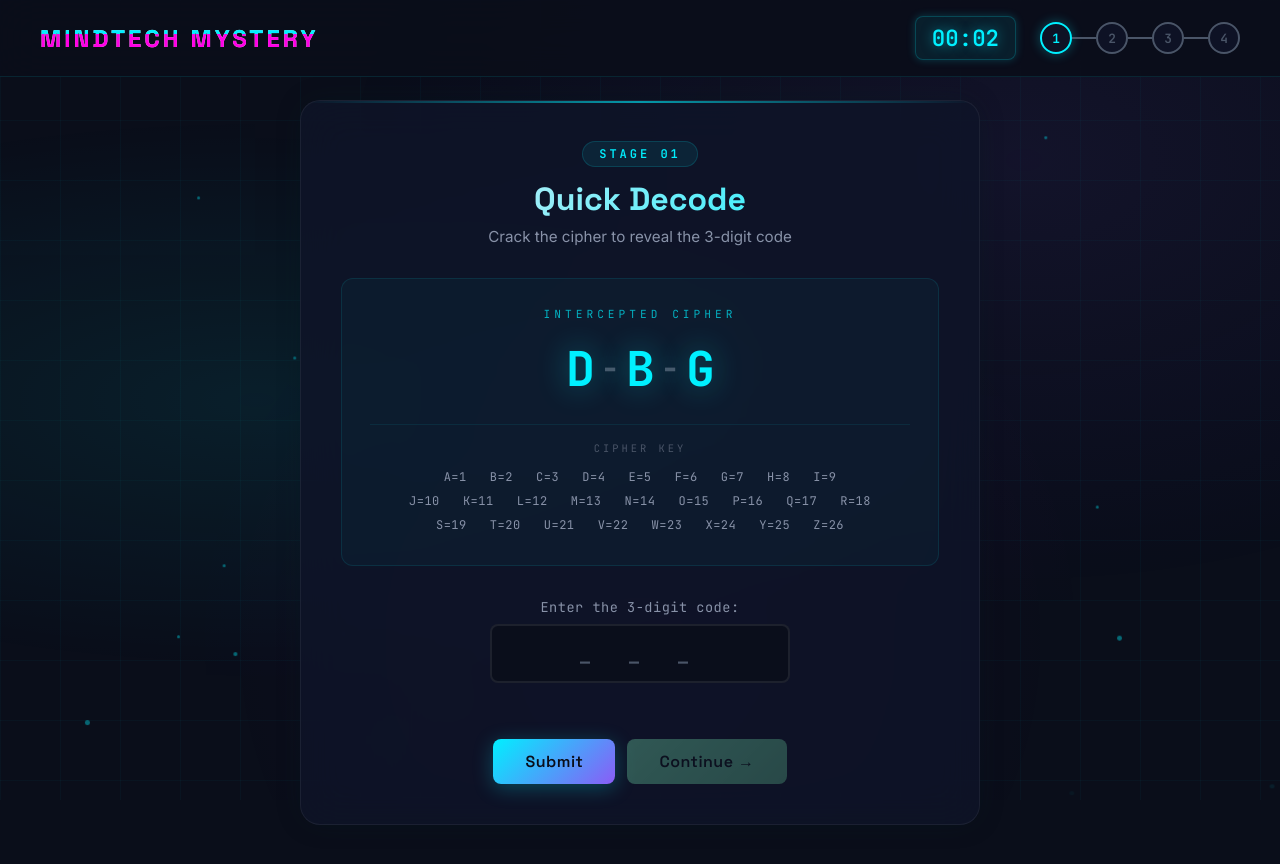
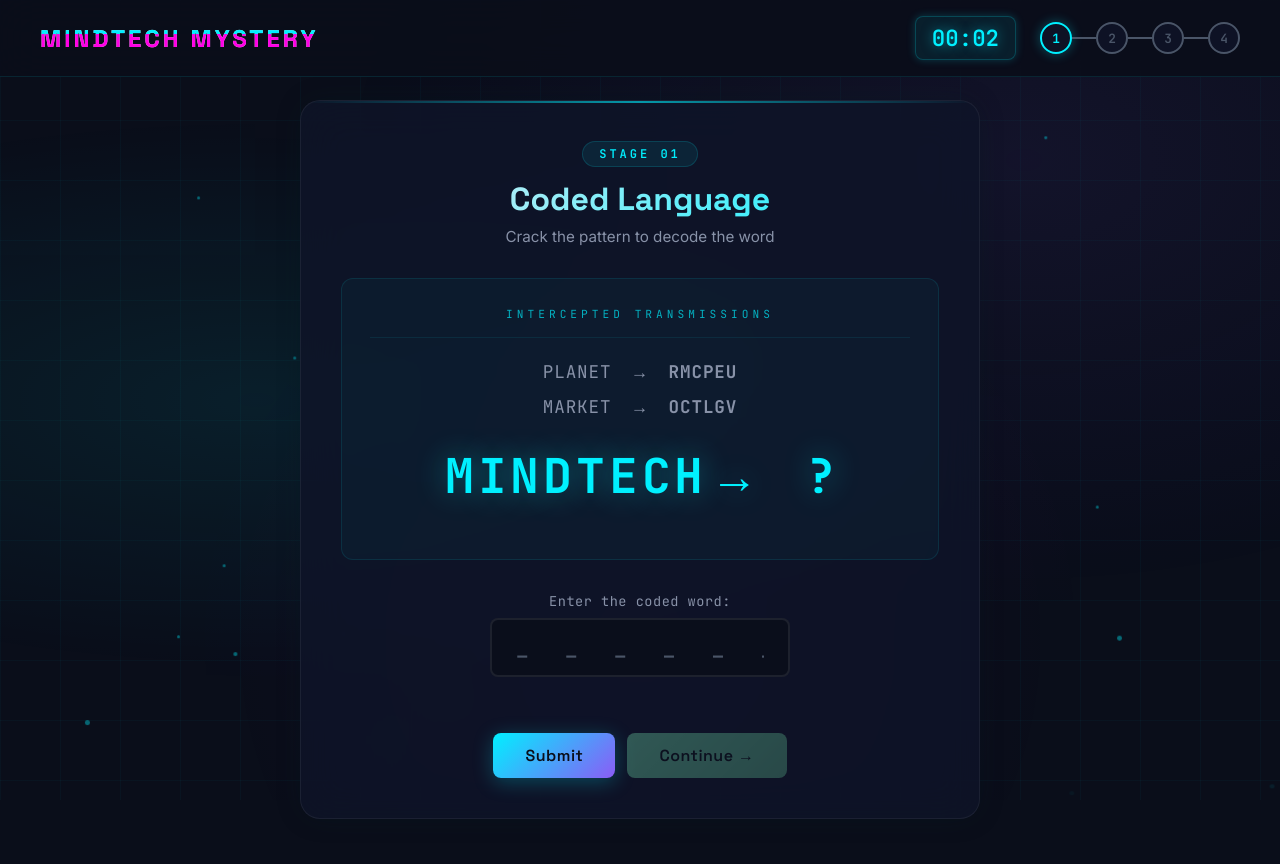
Before and after one commit to ravigara/Mindtech_Mystery, a website: page frontend/index.html in a window 1280 px wide. Both pictures are taken after a click on the button "Initialize Mission". Drawn offline with nearby package versions, Linux system fonts and the light colour scheme.

Commit message:
Replace Stage 1 with coded language puzzle (answer: OKPEVFEI)

```diff
--- a/frontend/index.html
+++ b/frontend/index.html
@@ -73,39 +73,39 @@
             </div>
         </section>
 
-        <!-- Stage 1: Quick Decode -->
+        <!-- Stage 1: Coded Language -->
         <section id="stage-1" class="stage">
             <div class="stage-card">
                 <div class="stage-header">
                     <span class="stage-badge">STAGE 01</span>
-                    <h2>Quick Decode</h2>
-                    <p class="stage-subtitle">Crack the cipher to reveal the 3-digit code</p>
+                    <h2>Coded Language</h2>
+                    <p class="stage-subtitle">Crack the pattern to decode the word</p>
                 </div>
                 <div class="cipher-display" id="cipher-display">
-                    <div class="cipher-label">INTERCEPTED CIPHER</div>
-                    <div class="cipher-text">
-                        <span class="cipher-char" style="--delay: 0">D</span>
-                        <span class="cipher-sep">-</span>
-                        <span class="cipher-char" style="--delay: 1">B</span>
-                        <span class="cipher-sep">-</span>
-                        <span class="cipher-char" style="--delay: 2">G</span>
+                    <div class="cipher-label">INTERCEPTED TRANSMISSIONS</div>
+                    <div class="cipher-key">
+                        <div class="key-grid" style="font-size: 1.1em; letter-spacing: 0.05em;">
+                            PLANET &nbsp;→&nbsp; <strong>RMCPEU</strong>
+                        </div>
+                        <div class="key-grid" style="font-size: 1.1em; letter-spacing: 0.05em;">
+                            MARKET &nbsp;→&nbsp; <strong>OCTLGV</strong>
+                        </div>
                     </div>
-                    <div class="cipher-key">
-                        <div class="key-label">CIPHER KEY</div>
-                        <div class="key-grid">
-                            A=1 &nbsp; B=2 &nbsp; C=3 &nbsp; D=4 &nbsp; E=5 &nbsp; F=6 &nbsp; G=7 &nbsp; H=8 &nbsp; I=9
-                        </div>
-                        <div class="key-grid">
-                            J=10 &nbsp; K=11 &nbsp; L=12 &nbsp; M=13 &nbsp; N=14 &nbsp; O=15 &nbsp; P=16 &nbsp; Q=17 &nbsp; R=18
-                        </div>
-                        <div class="key-grid">
-                            S=19 &nbsp; T=20 &nbsp; U=21 &nbsp; V=22 &nbsp; W=23 &nbsp; X=24 &nbsp; Y=25 &nbsp; Z=26
-                        </div>
+                    <div class="cipher-text" style="margin-top: 1.2rem;">
+                        <span class="cipher-char" style="--delay: 0">M</span>
+                        <span class="cipher-char" style="--delay: 1">I</span>
+                        <span class="cipher-char" style="--delay: 2">N</span>
+                        <span class="cipher-char" style="--delay: 3">D</span>
+                        <span class="cipher-char" style="--delay: 4">T</span>
+                        <span class="cipher-char" style="--delay: 5">E</span>
+                        <span class="cipher-char" style="--delay: 6">C</span>
+                        <span class="cipher-char" style="--delay: 7">H</span>
+                        <span style="margin-left: 0.8rem; color: var(--accent); font-weight: 700;">→ &nbsp;?</span>
                     </div>
                 </div>
                 <div class="input-group">
-                    <label for="stage1-input">Enter the 3-digit code:</label>
-                    <input type="text" id="stage1-input" class="input-field" maxlength="3" pattern="[0-9]{3}" placeholder="_ _ _" autocomplete="off">
+                    <label for="stage1-input">Enter the coded word:</label>
+                    <input type="text" id="stage1-input" class="input-field" maxlength="8" placeholder="_ _ _ _ _ _ _ _" autocomplete="off" style="text-transform: uppercase; letter-spacing: 0.3em;">
                     <div id="stage1-feedback" class="feedback"></div>
                 </div>
                 <div class="btn-group">
@@ -176,8 +176,8 @@
                 </div>
                 <div id="vault-inputs" class="vault-inputs">
                     <div class="input-group">
-                        <label for="vault-code1">3-Digit Code (Stage 1):</label>
-                        <input type="text" id="vault-code1" class="input-field" maxlength="3" placeholder="_ _ _" autocomplete="off">
+                        <label for="vault-code1">Coded Word (Stage 1):</label>
+                        <input type="text" id="vault-code1" class="input-field" maxlength="8" placeholder="_ _ _ _ _ _ _ _" autocomplete="off" style="text-transform: uppercase; letter-spacing: 0.2em;">
                     </div>
                     <div class="input-group">
                         <label for="vault-code2">4-Character Code (Stage 2):</label>
--- a/frontend/js/stage1.js
+++ b/frontend/js/stage1.js
@@ -1,16 +1,17 @@
 /**
- * Stage 1: Quick Decode
- * Cipher: D-B-G → 4-2-7 → 427
+ * Stage 1: Coded Language
+ * Pattern: each letter is shifted by +2 in the alphabet
+ * MINDTECH → OKPEVFEI (answer is 8 uppercase letters)
  */
 
 async function submitStage1() {
     const input = document.getElementById('stage1-input');
     const submitBtn = document.getElementById('btn-stage1-submit');
     const continueBtn = document.getElementById('btn-stage1-continue');
-    const answer = input.value.trim();
+    const answer = input.value.trim().toUpperCase();
 
-    if (!answer || answer.length !== 3) {
-        showFeedback('stage1-feedback', '⚠ Please enter a 3-digit number.', false);
+    if (!answer || answer.length !== 8) {
+        showFeedback('stage1-feedback', '⚠ Please enter an 8-letter coded word.', false);
         return;
     }
 
@@ -24,7 +25,7 @@ async function submitStage1() {
     submitBtn.querySelector('span').textContent = 'Submit';
 
     if (result.correct) {
-        showFeedback('stage1-feedback', '✓ Correct! Code decoded successfully.', true);
+        showFeedback('stage1-feedback', '✓ Correct! Code cracked successfully.', true);
         gameState.stage1Solved = true;
         gameState.stage1Answer = answer;
         saveState();
@@ -49,9 +50,9 @@ document.addEventListener('DOMContentLoaded', () => {
                 submitStage1();
             }
         });
-        // Only allow numeric input
+        // Only allow alphabetic input
         input.addEventListener('input', (e) => {
-            e.target.value = e.target.value.replace(/[^0-9]/g, '');
+            e.target.value = e.target.value.replace(/[^A-Za-z]/g, '').toUpperCase();
         });
     }
 });
--- a/frontend/js/stage3.js
+++ b/frontend/js/stage3.js
@@ -15,8 +15,8 @@ async function submitVault() {
     const code2 = code2Input.value.trim();
 
     // Validate inputs
-    if (!code1 || code1.length !== 3) {
-        showFeedback('vault-feedback', '⚠ Enter the 3-digit code from Stage 1.', false);
+    if (!code1 || code1.length !== 8) {
+        showFeedback('vault-feedback', '⚠ Enter the 8-letter coded word from Stage 1.', false);
         code1Input.focus();
         return;
     }
@@ -99,10 +99,10 @@ document.addEventListener('DOMContentLoaded', () => {
         }
     });
 
-    // Only allow numbers for code1
+    // Only allow letters for code1
     if (code1) {
         code1.addEventListener('input', (e) => {
-            e.target.value = e.target.value.replace(/[^0-9]/g, '');
+            e.target.value = e.target.value.replace(/[^A-Za-z]/g, '').toUpperCase();
         });
     }
 });
```
Also changed, not shown: 1 other file.
